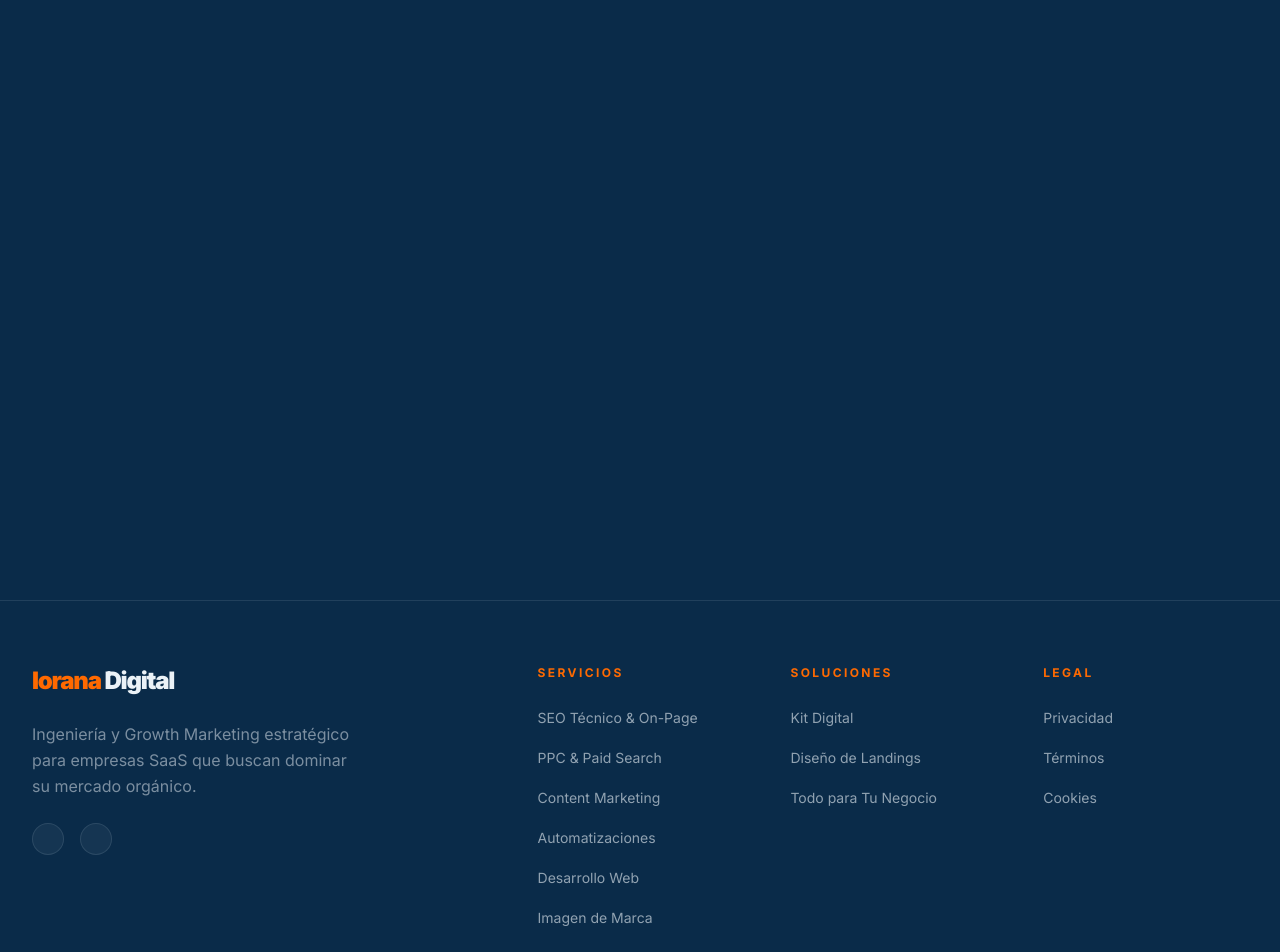
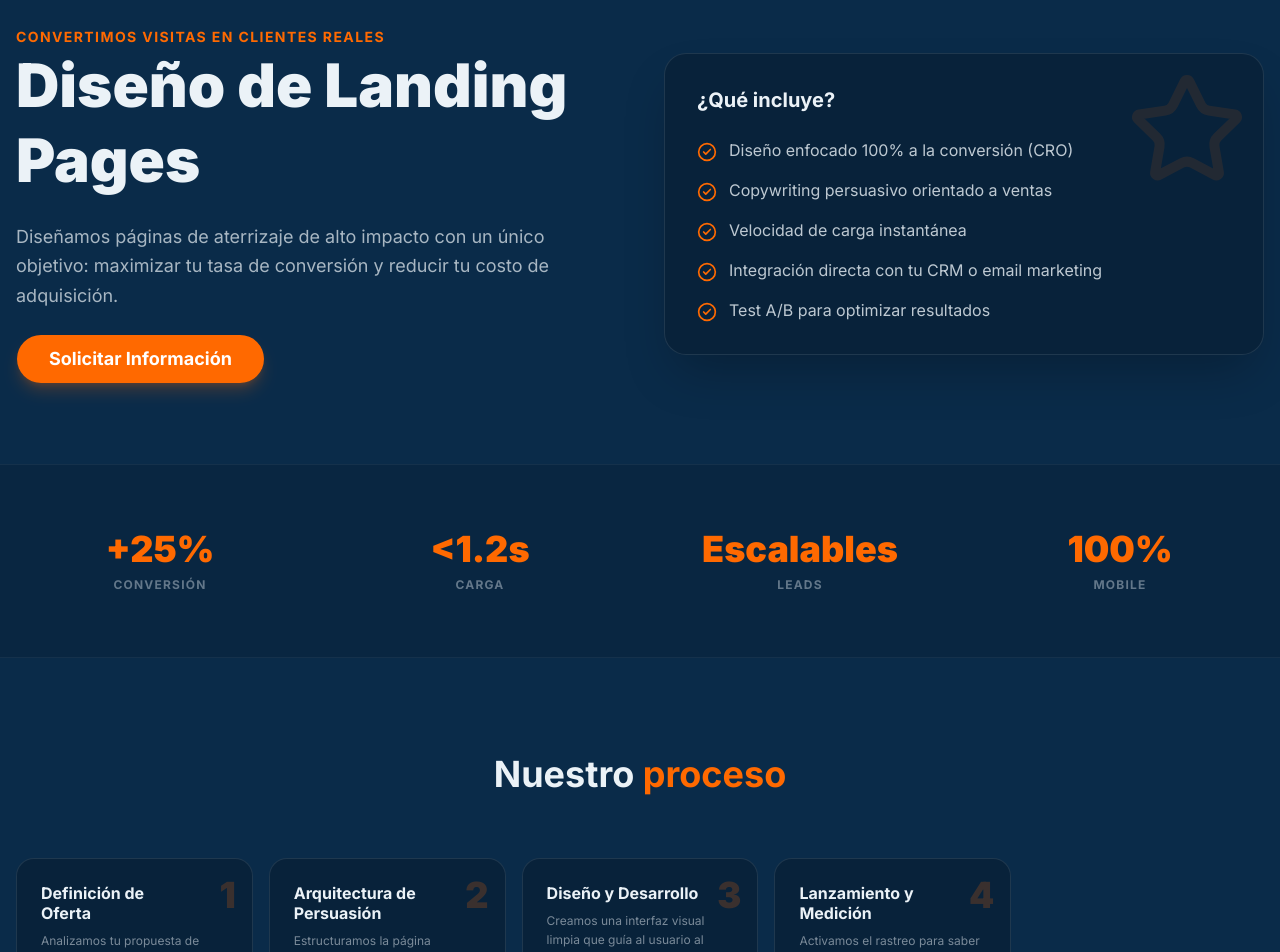
Before and after one commit to ioranadigital/iorana-next, a Next.js app: page /soluciones/diseno-de-landings in a window 1280 px wide. Shown: the part 200-1152 px from the top of the page. Built offline with nearby package versions, Linux system fonts and the light colour scheme.

Commit message:
Update DisenoLandings.tsx

```diff
--- a/views/soluciones/DisenoLandings.tsx
+++ b/views/soluciones/DisenoLandings.tsx
@@ -1,67 +1,37 @@
 "use client";
 
 import React from "react";
-import PageLayout from "@/components/PageLayout";
-// Importación corregida hacia el archivo ServicePageTemplate.tsx
 import ServicePageTemplate from "../../components/ServicePageTemplate";
-import { LayoutTemplate } from "lucide-react";
 
-/**
- * Reestructuramos el objeto de datos para que sea compatible
- * con las propiedades individuales del template.
- */
 const serviceData = {
-  title: "Diseño de Landing Pages de Alta Conversión",
-  subtitle: "Convierte visitantes en clientes reales",
-  description:
-    "Diseñamos landing pages donde cada píxel está pensado para guiar al usuario hacia la acción. Combinamos UX/UI de alto impacto con copywriting persuasivo para maximizar tus resultados.",
+  title: "Diseño de Landing Pages",
+  subtitle: "Convertimos visitas en clientes reales",
+  description: "Diseñamos páginas de aterrizaje de alto impacto con un único objetivo: maximizar tu tasa de conversión y reducir tu costo de adquisición.",
   benefits: [
-    "Diseño UX/UI orientado exclusivamente a la conversión",
-    "Copywriting persuasivo basado en tu propuesta de valor",
-    "Integración nativa con CRM y herramientas de marketing",
-    "Optimización extrema para velocidad de carga y mobile",
-    "Configuración de tests A/B y seguimiento de eventos",
-    "Implementación de píxeles de seguimiento y analytics"
+    "Diseño enfocado 100% a la conversión (CRO)",
+    "Copywriting persuasivo orientado a ventas",
+    "Velocidad de carga instantánea",
+    "Integración directa con tu CRM o email marketing",
+    "Test A/B para optimizar resultados"
   ],
   stats: [
-    { value: "+300%", label: "Tasa de Conversión" },
-    { value: "-40%", label: "Coste por Lead" },
-    { value: "<2s", label: "Velocidad de Carga" },
-    { value: "100%", label: "Mobile Optimized" }
+    { label: "Conversión", value: "+25%" },
+    { label: "Carga", value: "<1.2s" },
+    { label: "Leads", value: "Escalables" },
+    { label: "Mobile", value: "100%" }
   ],
   process: [
-    {
-      title: "Briefing y Estrategia",
-      desc: "Definimos objetivos, audiencia y mensajes clave para tu landing page."
-    },
-    {
-      title: "Arquitectura y Wireframe",
-      desc: "Creamos la estructura de contenido para optimizar el flujo de conversión."
-    },
-    {
-      title: "Diseño Visual y Copy",
-      desc: "Damos vida a la página con elementos visuales de impacto y textos persuasivos."
-    },
-    {
-      title: "Desarrollo de Rendimiento",
-      desc: "Implementamos con código ligero para asegurar cargas sub-2 segundos."
-    },
-    {
-      title: "Lanzamiento y Tracking",
-      desc: "Configuramos analytics y píxeles para medir el éxito desde el primer minuto."
-    }
+    { title: "Definición de Oferta", desc: "Analizamos tu propuesta de valor para destacarla al máximo." },
+    { title: "Arquitectura de Persuasión", desc: "Estructuramos la página siguiendo patrones de decisión de compra." },
+    { title: "Diseño y Desarrollo", desc: "Creamos una interfaz visual limpia que guía al usuario al botón de acción." },
+    { title: "Lanzamiento y Medición", desc: "Activamos el rastreo para saber exactamente quién convierte." }
   ]
 };
 
 const DisenoLandings = () => (
-  <PageLayout
-    title="Diseño de Landing Pages | Iorana Digital"
-    description="Diseño y desarrollo de landing pages de alta conversión. UX/UI, copywriting persuasivo, A/B testing y optimización de velocidad."
-    canonical="https://iorana.digital/soluciones/diseno-de-landings"
-  >
-    {/* ✅ SOLUCIÓN AL ERROR DE BUILD: Pasamos las props desglosadas */}
+  <div className="pt-24 bg-[#0a2b49] min-h-screen">
     <ServicePageTemplate {...serviceData} />
-  </PageLayout>
+  </div>
 );
 
 export default DisenoLandings;
```
